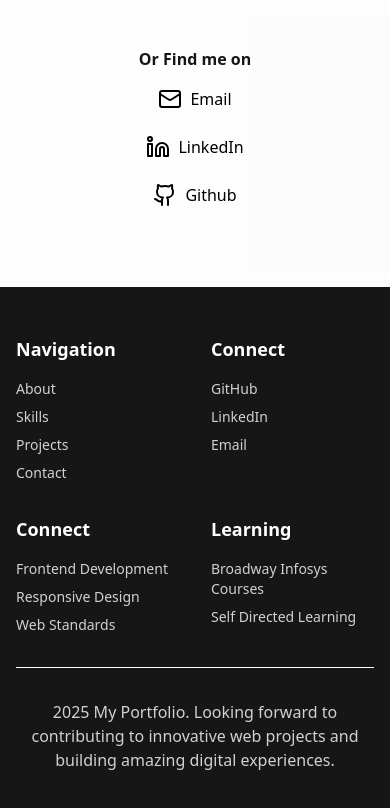
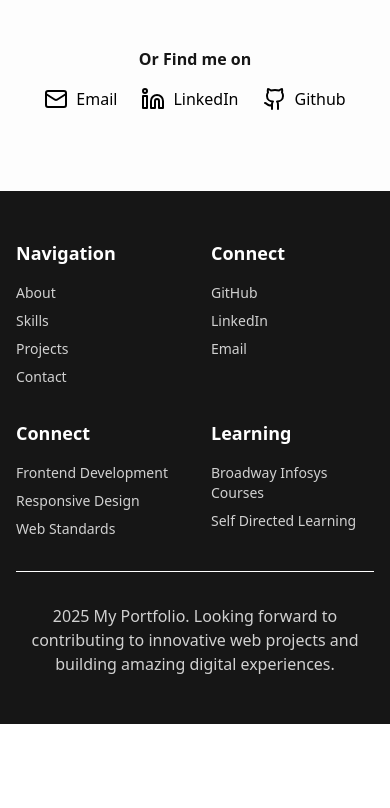
Before and after one commit to pujanshrestha045-arch/My-Portfolio, a React (Vite) app: page / in a window 390 px wide. Shown: the part 4556-5364 px from the top of the page. After the commit the page ends 5280 px from the top, so only its background shows below. Built offline with nearby package versions, Linux system fonts and the light colour scheme.

Commit message:
css change

```diff
--- a/src/components/Contact.jsx
+++ b/src/components/Contact.jsx
@@ -92,7 +92,7 @@ function Contact() {
 
           <div className="text-center">
             <p className='font-semibold mb-4 text-(--foreground)'>Or Find me on</p>
-            <div className="flex flex-col items-center md:flex-row justify-center gap-6">
+            <div className="flex flex-wrap items-center justify-center gap-6">
               <a
                 href="#"
                 className='inline-flex items-center gap-2'
```
